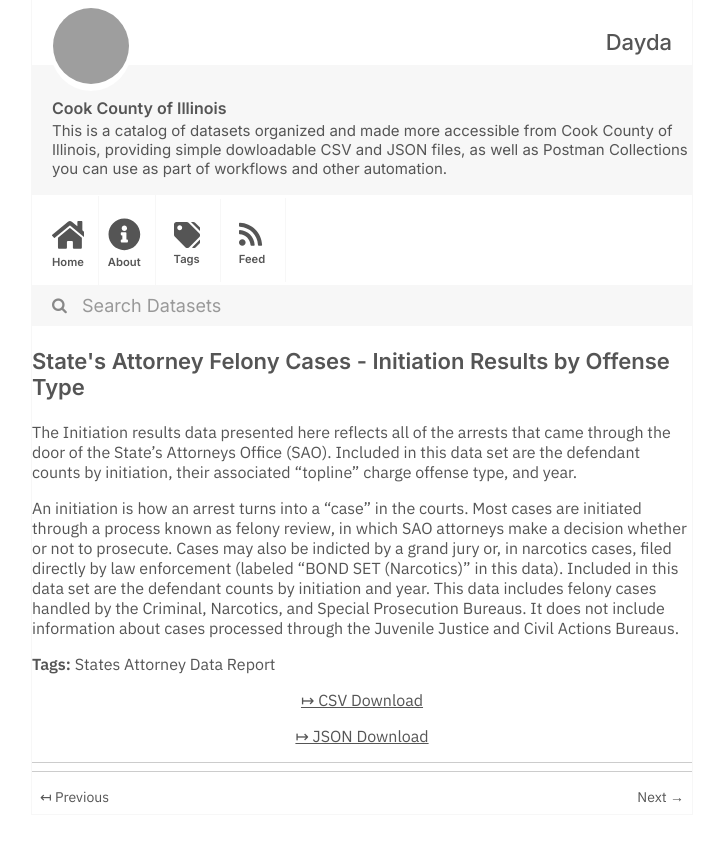
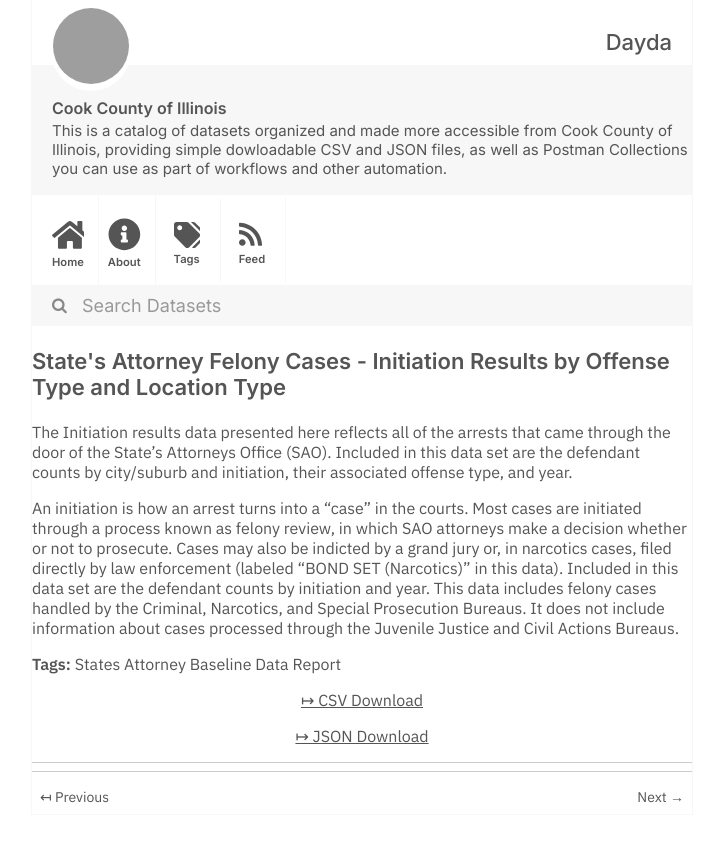
Before and after one commit to dayda-entities/cook-county-of-illinois, a Jekyll site: the page built from _posts/2020-11-10-state's-attorney-felony-cases-.md, in a window 1280 px wide, cut to the strip 0-842 px from the top of the page. Shown: the whole strip, without its empty margins (278-1001 px from the left). Built offline with Jekyll 4.4.1, drawn with Linux system fonts in a browser that asks for light colours; grey boxes are pictures that could not be loaded.

Commit message:
Publish Data

```diff
--- a/_posts/2020-11-10-state's-attorney-felony-cases-.md
+++ b/_posts/2020-11-10-state's-attorney-felony-cases-.md
@@ -1,20 +1,22 @@
 ---
-title: State's Attorney Felony Cases - Initiation Results by Offense Type
-created: '2020-11-10T16:57:16.697135'
-modified: '2020-11-10T16:57:16.697145'
+title: >-
+  State's Attorney Felony Cases - Initiation Results by Offense Type and
+  Location Type
+created: '2020-11-10T16:57:24.915465'
+modified: '2020-11-10T16:57:24.915476'
 state: active
 type: dataset
 tags:
-  - States Attorney Data Report
+  - States Attorney Baseline Data Report
 groups:
   - Local Government
 csv_url: >-
-  https://datacatalog.cookcountyil.gov/api/views/7vut-84pp/rows.csv?accessType=DOWNLOAD
+  https://datacatalog.cookcountyil.gov/api/views/csm4-6i6i/rows.csv?accessType=DOWNLOAD
 json_url: >-
-  https://datacatalog.cookcountyil.gov/api/views/7vut-84pp/rows.json?accessType=DOWNLOAD
+  https://datacatalog.cookcountyil.gov/api/views/csm4-6i6i/rows.json?accessType=DOWNLOAD
 layout: post
 
 ---
-The Initiation results data presented here reflects all of the arrests that came through the door of the State's Attorneys Office (SAO). Included in this data set are the defendant counts by initiation, their associated "topline" charge offense type, and year.
+The Initiation results data presented here reflects all of the arrests that came through the door of the State's Attorneys Office (SAO).  Included in this data set are the defendant counts by city/suburb and initiation, their associated offense type, and year.
 
 An initiation is how an arrest turns into a “case” in the courts. Most cases are initiated through a process known as felony review, in which SAO attorneys make a decision whether or not to prosecute. Cases may also be indicted by a grand jury or, in narcotics cases, filed directly by law enforcement (labeled "BOND SET (Narcotics)" in this data). Included in this data set are the defendant counts by initiation and year. This data includes felony cases handled by the Criminal, Narcotics, and Special Prosecution Bureaus. It does not include information about cases processed through the Juvenile Justice and Civil Actions Bureaus.
```
